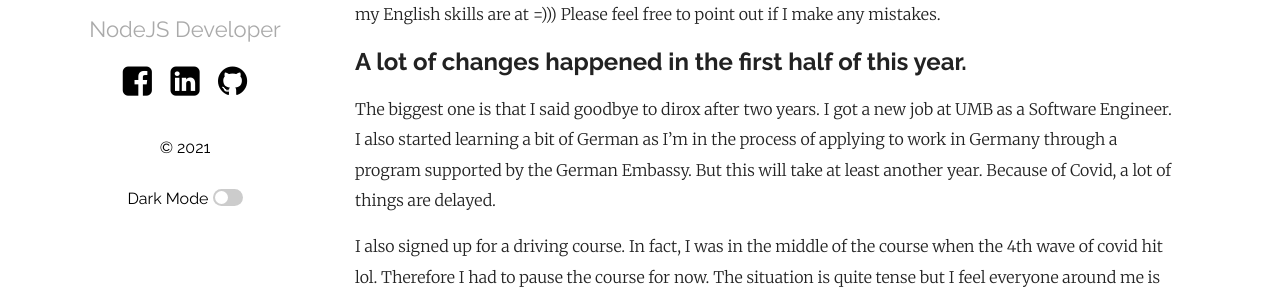
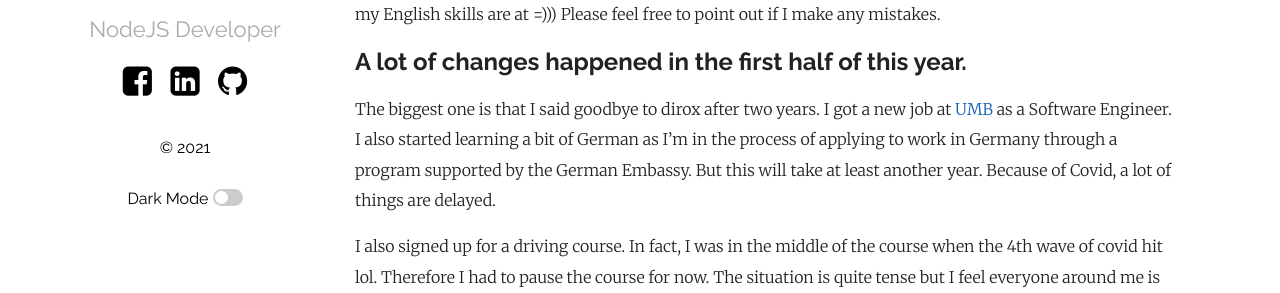
Before and after one commit to nguyenvudao/nguyenvu.dev, a Jekyll site: the page built from _posts/2021-05-31-a-new-journey-to-UMB.md, in a window 1280 px wide and 900 px high. Shown: the part 370-663 px from the top of the window. Built offline with Jekyll 4.4.1, drawn with Linux system fonts in a browser that asks for light colours; comment, search, counter and statistics services are not loaded.

```diff
--- a/_posts/2021-05-31-a-new-journey-to-UMB.md
+++ b/_posts/2021-05-31-a-new-journey-to-UMB.md
@@ -13,7 +13,7 @@ You guys must be wondering why I wrote this in English right? Currently I'm work
 
 ## A lot of changes happened in the first half of this year.
 
-The biggest one is that I said goodbye to dirox after two years. I got a new job at UMB as a Software Engineer. I also started learning a bit of German as I'm in the process of applying to work in Germany through a program supported by the German Embassy. But this will take at least another year. Because of Covid, a lot of things are delayed.
+The biggest one is that I said goodbye to dirox after two years. I got a new job at [UMB] as a Software Engineer. I also started learning a bit of German as I'm in the process of applying to work in Germany through a program supported by the German Embassy. But this will take at least another year. Because of Covid, a lot of things are delayed.
 
 I also signed up for a driving course. In fact, I was in the middle of the course when the 4th wave of covid hit lol. Therefore I had to pause the course for now. The situation is quite tense but I feel everyone around me is not taking it seriously enough. It’s a bit worrying.
 
```
Also changed, not shown: other parts of _posts/2021-05-31-a-new-journey-to-UMB.md (+1 -0 lines).
